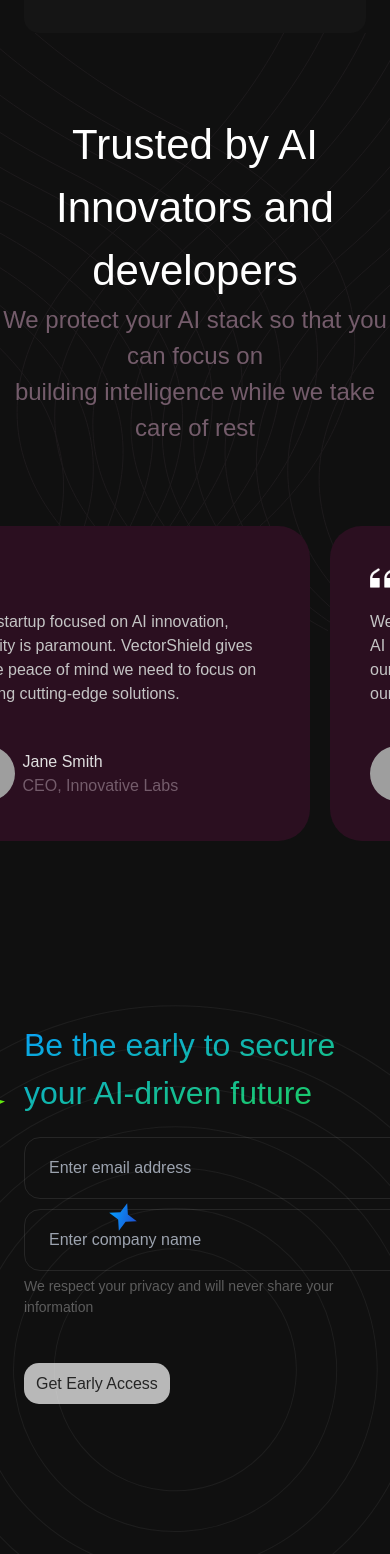
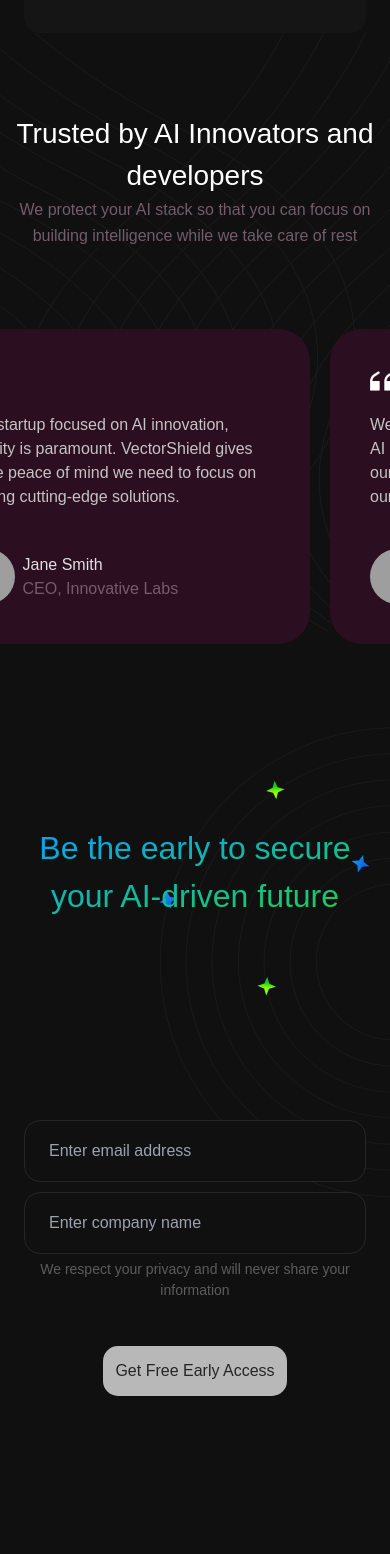
Before and after one commit to Mvishal123/vectorshield, a Next.js app: page / in a window 390 px wide. Shown: the part 5394-6948 px from the top of the page. Built offline with nearby package versions, Linux system fonts and the light colour scheme; grey boxes are pictures that could not be loaded; a web font is replaced by a local one.

Commit message:
chore: fixed stylings

```diff
--- a/src/components/early-access.tsx
+++ b/src/components/early-access.tsx
@@ -13,9 +13,11 @@
   const isDisabled = !email || !company;
   return (
     <div className="bg-background relative overflow-hidden">
-      <Section className="py-[18rem]">
-        <h1 className="text-3xl text-gradient-blue-green ">Be the early to secure your AI-driven future</h1>
-        <div className="flex flex-col mt-10 gap-5">
+      <Section className="py-[18rem] relative z-20">
+        <h1 className="text-center text-3xl md:text-start text-gradient-blue-green ">
+          Be the early to secure <br className="md:hidden"/> your AI-driven future
+        </h1>
+        <div className="flex flex-col mt-[20rem] md:mt-10 gap-5 max-w-[48rem]">
           <Input
             placeholder="Enter email address"
             value={email}
@@ -27,18 +29,18 @@
             onChange={(e) => setCompany((e.target as HTMLInputElement).value)}
           />
         </div>
-        <p className="text-xs text-[#5C5C5C] mt-2">
+        <p className="text-xs text-center md:text-start text-[#5C5C5C] mt-2">
           We respect your privacy and will never share your information
         </p>
-        <div className="mt-[4.5rem]">
+        <div className="mt-[4.5rem] flex justify-center h-[5rem]">
           <Button variant="primary" size={"big"} disabled={isDisabled}>
-            Get Early Access
+            Get Free Early Access
           </Button>
         </div>
       </Section>
 
       {/* Pattern */}
-      <div className="absolute -right-[400px] -bottom-[400px] z-10">
+      <div className="absolute  -right-[400px] bottom-0 md:-bottom-[400px] z-10">
         <CircularStarsIllustration />
       </div>
     </div>
--- a/src/components/illustration/circular-stars.tsx
+++ b/src/components/illustration/circular-stars.tsx
@@ -5,6 +5,7 @@
     viewBox="0 0 1227 1227"
     fill="none"
     xmlns="http://www.w3.org/2000/svg"
+    className="max-w-full max-h-full"
   >
     <circle
       cx={612.123}
--- a/src/components/input.tsx
+++ b/src/components/input.tsx
@@ -3,7 +3,7 @@
 type InputProps = React.HTMLProps<HTMLInputElement>;
 
 const Input = (props: InputProps) => {
-  return <input {...props} className="bg-transparent border border-[#262626] rounded-[1.6rem] w-[48rem] px-12 py-9 focus-visible:outline-[#282727]"/>;
+  return <input {...props} className="bg-background border border-[#262626] rounded-[1.6rem] px-12 py-9 focus-visible:outline-[#282727]"/>;
 };
 
 export default Input;
--- a/src/components/testimonials.tsx
+++ b/src/components/testimonials.tsx
@@ -44,8 +44,10 @@
     <div className={clsx("bg-background relative overflow-hidden")}>
       <div className="pt-section relative z-20">
         <div className="text-center">
-          <h1 className="text-4xl">Trusted by AI Innovators and developers</h1>
-          <p className="text-[#745C6B] text-xl">
+          <h1 className="text-[2.8rem] md:text-4xl">
+            Trusted by AI Innovators and developers
+          </h1>
+          <p className="text-[#745C6B] text-sm md:text-xl">
             We protect your AI stack so that you can focus on
             <br />
             building intelligence while we take care of rest
@@ -80,7 +82,7 @@
 export default Testimonials;
 
 const TestmonialCard = ({ testimonial }: { testimonial: TestimonialType }) => (
-  <div className="bg-[#2B0F20] flex-shrink-0 p-20 max-w-[600px] w-full rounded-[3.2rem] flex flex-col">
+  <div className="bg-[#2B0F20] flex-shrink-0 p-20 md:max-w-[600px] w-full rounded-[3.2rem] flex flex-col">
     <div>
       <Image
         src={InvertedCommas}
--- a/src/components/why.tsx
+++ b/src/components/why.tsx
@@ -55,7 +55,7 @@
       <div className="absolute max-md:-top-[340px] max-md:left-1/2 max-md:-translate-x-1/2  max-md:-rotate-90 md:right-0 md:top-1/2 md:-translate-y-1/2 z-10 ">
         <WavvyPattern3 />
       </div>
-      <div className="absolute max:md-bottom-[340px] max-md:left-1/2 max-md:-translate-x-1/2  max-md:rotate-90  md:left-0 md:rotate-180 md:top-1/2 md:-translate-y-1/2 z-10 ">
+      <div className="absolute max-md:-bottom-[340px] max-md:left-1/2 max-md:-translate-x-1/2  max-md:rotate-90  md:left-0 md:rotate-180 md:top-1/2 md:-translate-y-1/2 z-10 ">
         <WavvyPattern3 />
       </div>
     </div>
```
